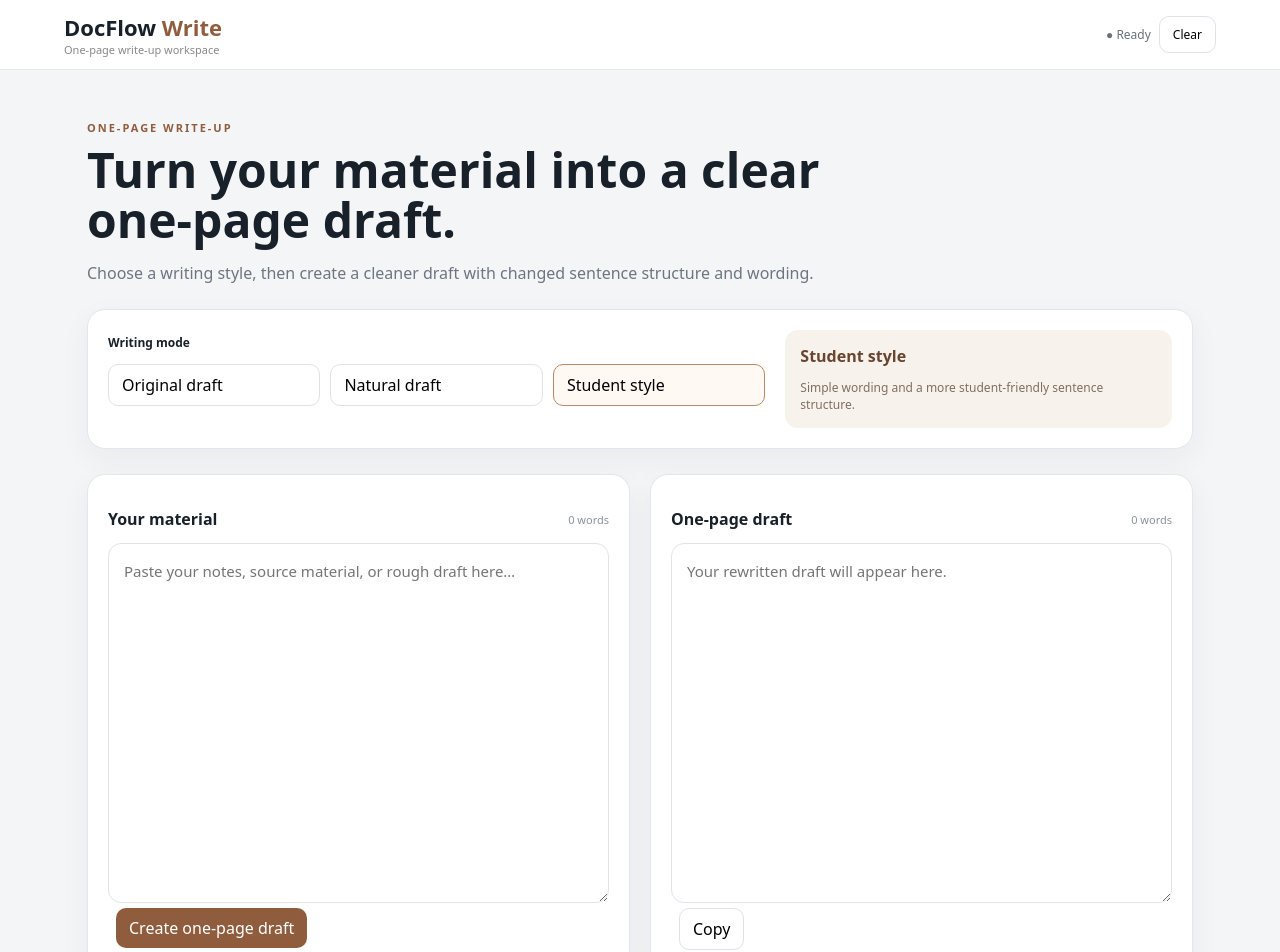
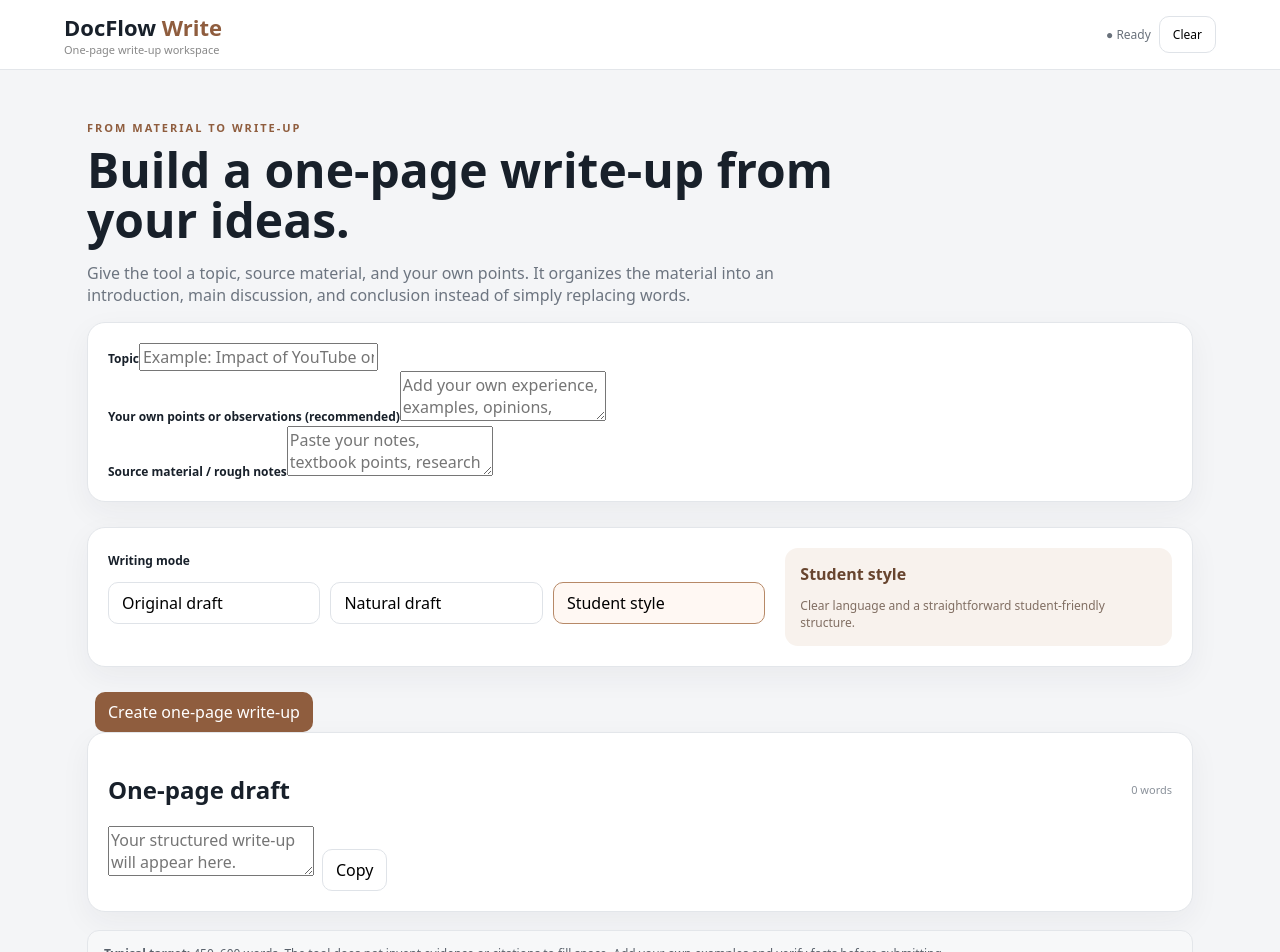
Before and after one commit to omsanap907-dotcom/writeup, a React (Vite) app: page / in a window 1280 px wide. Shown: the top 952 px of the page. Built offline with nearby package versions, Linux system fonts and the light colour scheme.

Commit message:
Build structured one-page write-up workflow

```diff
--- a/src/App.jsx
+++ b/src/App.jsx
@@ -1,96 +1,121 @@
 import React,{useState}from'react';
 import'./App.css';
 
-const rules=[
+const replacements=[
 ['utilize','use'],['approximately','about'],['demonstrates','shows'],['facilitates','helps'],
 ['commence','start'],['subsequently','later'],['numerous','many'],['obtain','get'],
 ['individuals','people'],['prior to','before'],['in order to','to'],
-['a significant number of','many'],['due to the fact that','because'],
-['at this point in time','now'],['in addition','also']
+['due to the fact that','because'],['at this point in time','now']
 ];
 
 function normalize(t){return t.trim().replace(/\s+/g,' ')}
-function cleanWords(t){
+function words(t){return t.trim()?t.trim().split(/\s+/):[]}
+function count(t){return words(t).length}
+function clean(t){
  let x=normalize(t);
- rules.forEach(([a,b])=>x=x.replace(new RegExp('\\b'+a+'\\b','gi'),b));
+ replacements.forEach(([a,b])=>x=x.replace(new RegExp('\\b'+a+'\\b','gi'),b));
  return x.replace(/it is important to note that\s*/gi,'')
   .replace(/it should be noted that\s*/gi,'')
-  .replace(/plays a crucial role in/gi,'helps')
-  .replace(/plays a significant role in/gi,'helps')
+  .replace(/plays a crucial role in/gi,'is important for')
+  .replace(/plays a significant role in/gi,'is important for')
   .replace(/in today['’]s digital age/gi,'today');
 }
-function sentences(t){return normalize(t).match(/[^.!?]+[.!?]+|[^.!?]+$/g)||[]}
-function transformSentence(s,mode,index){
+function splitSentences(t){return normalize(t).match(/[^.!?]+[.!?]+|[^.!?]+$/g)||[]}
+function pickSentences(t){
+ const ss=splitSentences(t).map(x=>x.trim()).filter(x=>x.length>20);
+ return ss.filter((x,i)=>i===0||x.toLowerCase()!==ss[i-1].toLowerCase());
+}
+function vary(s,mode,i){
  let x=s.trim();
- if(mode==='Natural draft'){
-  x=x.replace(/^At the same time,\s*/i,'Also, ');
-  x=x.replace(/^Because of this,\s*/i,'This is why ');
-  x=x.replace(/^In addition,\s*/i,'Also, ');
-  x=x.replace(/has made (.+?) an important part of/gi,'has become an important part of');
+ x=x.replace(/\bthis platform\b/gi,'the platform');
+ if(mode==='Student style'){
+  x=x.replace(/which allows/gi,'so people can');
+  x=x.replace(/which helps/gi,'and this helps');
+  x=x.replace(/in order to/gi,'to');
+  x=x.replace(/consumers/gi,'customers');
+  x=x.replace(/purchase decisions/gi,'buying decisions');
+ } else if(mode==='Natural draft'){
+  x=x.replace(/^Furthermore,\s*/i,'Also, ');
+  x=x.replace(/^Moreover,\s*/i,'Another point is that ');
+  x=x.replace(/^However,\s*/i,'But ');
  }
- if(mode==='Student style'){
-  x=x.replace(/At the same time, creators can use the platform to build an audience and earn money from their content/gi,'Creators can also use YouTube to reach viewers and earn money from their videos');
-  x=x.replace(/people can watch, create, and share videos on many different topics/gi,'people can watch and share videos about many topics');
-  x=x.replace(/It provides educational content, entertainment, news, music, tutorials, and more/gi,'The platform has videos about education, entertainment, news, music, tutorials, and many other subjects');
-  x=x.replace(/Students can use YouTube to learn new skills and understand difficult subjects through visual explanations/gi,'Students can use YouTube to learn skills and understand difficult topics through videos');
-  x=x.replace(/creators can use the platform to build an audience and earn money from their content/gi,'Creators can also use YouTube to reach viewers and earn money from their videos');
-  x=x.replace(/Its easy access and wide range of videos have made YouTube an important part of modern digital media/gi,'Because it is easy to access and has so much content, YouTube has become an important part of digital media');
-  x=x.replace(/one of the most popular online video platforms/gi,'a widely used online video platform');
- }
+ if(i%4===1 && /^The /i.test(x)) x=x.replace(/^The /i,'This ');
  return x;
 }
-function makeWriteup(t,mode){
- const base=cleanWords(t);
- const ss=sentences(base).map((s,i)=>transformSentence(s,mode,i));
- if(mode==='Natural draft' && ss.length>3){
-   [ss[1],ss[2]]=[ss[2],ss[1]];
+function buildWriteup(topic,source,own,mode){
+ const src=pickSentences(clean(source));
+ const personal=pickSentences(clean(own));
+ const title=topic.trim()||'The Topic';
+ if(!src.length&&!personal.length)return '';
+ const intro=personal.length
+  ? `The topic of ${title} can be understood by looking at the main ideas in the material and connecting them with practical observations. ${vary(personal[0],mode,0)}`
+  : `${title} is a topic that can be understood by looking at its main features, uses, and practical importance.`;
+ const body=src.slice(0,6).map((s,i)=>vary(s,mode,i));
+ const extra=personal.slice(1,3).map((s,i)=>vary(s,mode,i+2));
+ const conclusion=personal.length
+  ? `Overall, the material shows why ${title} matters in practice. ${vary(personal[personal.length-1],mode,0)}`
+  : `Overall, ${title} has several practical aspects that can be discussed further using examples, evidence, and the writer's own observations.`;
+ const parts=[intro,...body,...extra,conclusion].filter(Boolean);
+ if(parts.length>5){
+  const mid=Math.ceil((parts.length-2)/2);
+  return parts.slice(0,mid+1).join(' ')+'\\n\\n'+parts.slice(mid+1).join(' ');
  }
- if(mode==='Student style' && ss.length>4){
-   const last=ss.pop(); ss.splice(2,0,last);
- }
- const result=ss.join(' ');
- const mid=Math.ceil(ss.length/2);
- return ss.length>3 ? ss.slice(0,mid).join(' ')+'\n\n'+ss.slice(mid).join(' ') : result;
+ return parts.join(' ');
 }
-function wordCount(t){return t.trim()?t.trim().split(/\s+/).length:0}
 
 export default function App(){
- const[s,setS]=useState(''),[r,setR]=useState(''),[mode,setMode]=useState('Student style'),[status,setStatus]=useState('Ready');
- const wc=wordCount(r);
- function run(){
-  if(!s.trim()){setStatus('Paste a draft first.');return}
-  setR(makeWriteup(s,mode));setStatus('One-page draft ready.');
+ const[topic,setTopic]=useState('');
+ const[source,setSource]=useState('');
+ const[own,setOwn]=useState('');
+ const[result,setResult]=useState('');
+ const[mode,setMode]=useState('Student style');
+ const[status,setStatus]=useState('Ready');
+
+ function create(){
+  if(!topic.trim()&&!source.trim()&&!own.trim()){setStatus('Add a topic or material first.');return}
+  const out=buildWriteup(topic,source,own,mode);
+  setResult(out);setStatus('Draft created.');
  }
  async function copy(){
-  if(!r)return;
-  await navigator.clipboard.writeText(r);setStatus('Copied.');
+  if(!result)return;
+  await navigator.clipboard.writeText(result);setStatus('Copied.');
+ }
+ function clear(){
+  setTopic('');setSource('');setOwn('');setResult('');setStatus('Ready');
  }
  return <div className="app">
-  <header><div><b>DocFlow<span> Write</span></b><small>One-page write-up workspace</small></div>
-   <div>● {status}<button onClick={()=>{setS('');setR('');setStatus('Ready')}}>Clear</button></div>
+  <header>
+   <div><b>DocFlow<span> Write</span></b><small>One-page write-up workspace</small></div>
+   <div>● {status}<button onClick={clear}>Clear</button></div>
   </header>
   <main>
-   <div className="eyebrow">ONE-PAGE WRITE-UP</div>
-   <h1>Turn your material into a clear one-page draft.</h1>
-   <p className="lead">Choose a writing style, then create a cleaner draft with changed sentence structure and wording.</p>
+   <div className="eyebrow">FROM MATERIAL TO WRITE-UP</div>
+   <h1>Build a one-page write-up from your ideas.</h1>
+   <p className="lead">Give the tool a topic, source material, and your own points. It organizes the material into an introduction, main discussion, and conclusion instead of simply replacing words.</p>
+
+   <section className="card setup">
+    <div className="field"><label>Topic</label><input value={topic} onChange={e=>setTopic(e.target.value)} placeholder="Example: Impact of YouTube on Students"/></div>
+    <div className="field"><label>Your own points or observations <span>(recommended)</span></label><textarea className="smallBox" value={own} onChange={e=>setOwn(e.target.value)} placeholder="Add your own experience, examples, opinions, observations, or class notes…"/></div>
+    <div className="field full"><label>Source material / rough notes</label><textarea className="sourceBox" value={source} onChange={e=>setSource(e.target.value)} placeholder="Paste your notes, textbook points, research material, or rough draft here…"/></div>
+   </section>
+
    <section className="card controls">
     <div><label>Writing mode</label><div className="modes">
-     {['Original draft','Natural draft','Student style'].map(x=><button key={x} className={mode===x?'sel':''} onClick={()=>{setMode(x);setStatus('Mode changed. Click Create one-page draft.')}}>{x}</button>)}
+     {['Original draft','Natural draft','Student style'].map(x=><button key={x} className={mode===x?'sel':''} onClick={()=>setMode(x)}>{x}</button>)}
     </div></div>
-    <div className="note"><b>{mode}</b><p>{mode==='Student style'?'Simple wording and a more student-friendly sentence structure.':mode==='Natural draft'?'More conversational flow and reordered sentences.':'Keeps the main structure while cleaning generic wording.'}</p></div>
+    <div className="note"><b>{mode}</b><p>{mode==='Student style'?'Clear language and a straightforward student-friendly structure.':mode==='Natural draft'?'Natural flow with less formal transitions.':'Keeps the material close to its original organization.'}</p></div>
    </section>
-   <section className="edit">
-    <div className="card"><div className="titleRow"><h2>Your material</h2><span>{wordCount(s)} words</span></div>
-     <textarea value={s} onChange={e=>setS(e.target.value)} placeholder="Paste your notes, source material, or rough draft here…"/>
-     <button className="primary" onClick={run}>Create one-page draft</button>
-    </div>
-    <div className="card"><div className="titleRow"><h2>One-page draft</h2><span>{wc} words</span></div>
-     <textarea value={r} onChange={e=>setR(e.target.value)} placeholder="Your rewritten draft will appear here."/>
-     <button onClick={copy}>Copy</button>
-    </div>
+
+   <button className="primary create" onClick={create}>Create one-page write-up</button>
+
+   <section className="card output">
+    <div className="titleRow"><h2>One-page draft</h2><span>{count(result)} words</span></div>
+    <textarea value={result} onChange={e=>setResult(e.target.value)} placeholder="Your structured write-up will appear here."/>
+    <button onClick={copy}>Copy</button>
    </section>
-   <div className="length"><b>Target length:</b> 450–600 words for a typical one-page academic write-up. Short source material is not automatically padded with invented facts.</div>
-   <div className="notice"><b>Originality-focused editing</b><br/><small>Review the draft, check facts and sources, and add your own examples and interpretation.</small></div>
+
+   <div className="length"><b>Typical target:</b> 450–600 words. The tool does not invent evidence or citations to fill space. Add your own examples and verify facts before submitting.</div>
+   <div className="notice"><b>Write from your material</b><br/><small>The goal is to organize and improve your writing. Your own examples, observations, interpretation, and sources should remain part of the final work.</small></div>
   </main>
  </div>
 }
```
